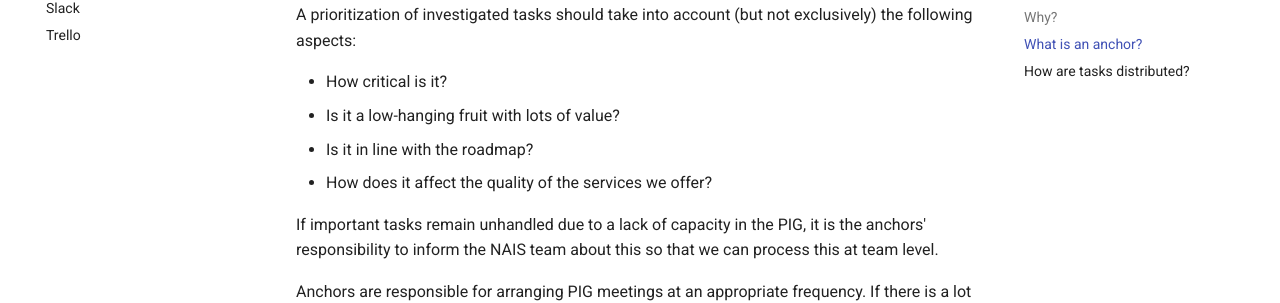
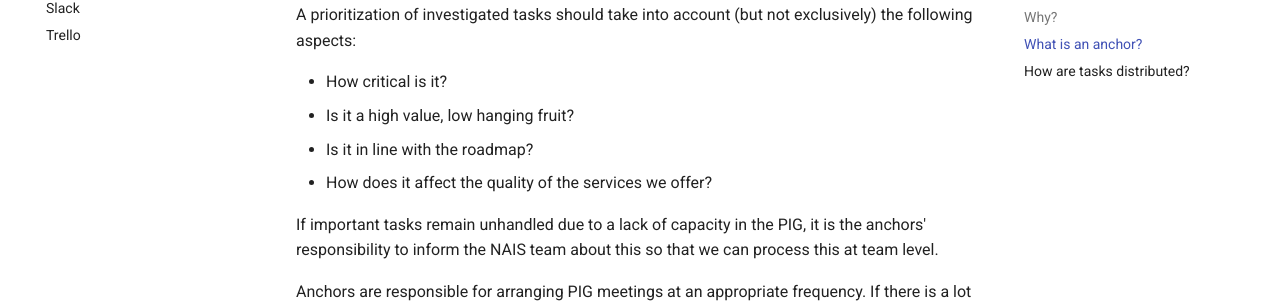
Before and after one commit to nais/handbook, an MkDocs documentation site: the page built from docs/administrative/pigs.md, in a window 1280 px wide and 900 px high, scrolled down 840 px. Shown: the part 154-457 px from the top of the window. Built offline with MkDocs 1.6.1 and Material for MkDocs 9.7.7, drawn with Linux system fonts in a browser that asks for light colours; comment, search, counter and statistics services are not loaded.

Commit message:
idiotmatic fruit collection

```diff
--- a/docs/administrative/pigs.md
+++ b/docs/administrative/pigs.md
@@ -27,7 +27,7 @@ This is often done by consensuses reached in the PIG meetings, but can also be d
 A prioritization of investigated tasks should take into account (but not exclusively) the following aspects:
 
 - How critical is it?
-- Is it a low-hanging fruit with lots of value?
+- Is it a high value, low hanging fruit?
 - Is it in line with the roadmap?
 - How does it affect the quality of the services we offer?
 
```
Also changed, not shown: docs/technical/nais.md (+0 -2 lines).
